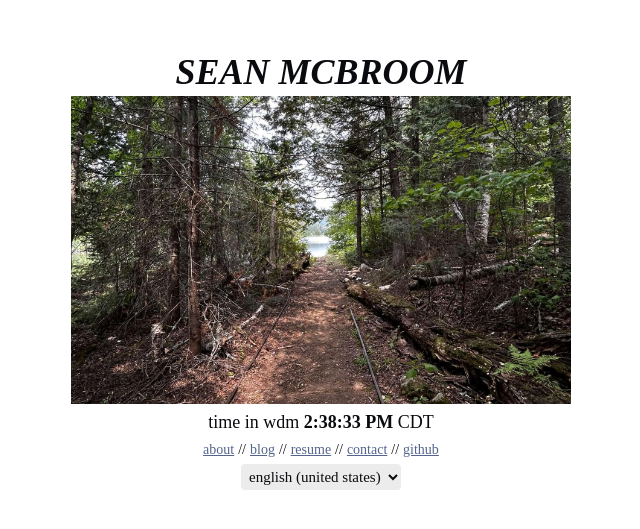
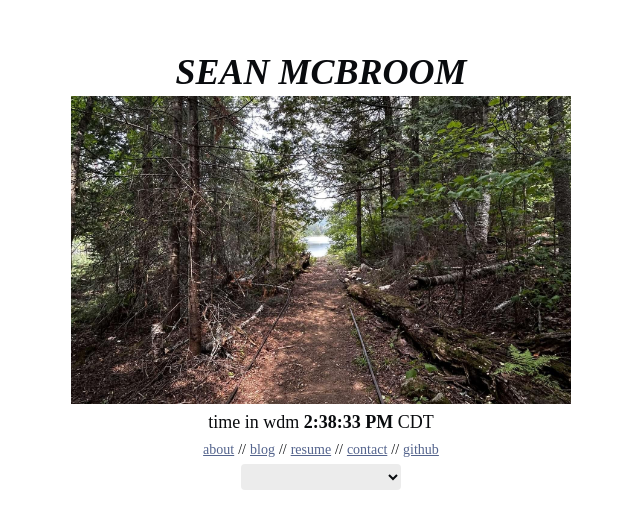
Before and after one commit to seanmcbroom/webpage, a Vue app in the folder frontend/: page / in a window 1280 px wide. Shown: the part 129-658 px from the top of the page, without its empty margins (319-959 px from the left). Built offline with nearby package versions, Linux system fonts and the light colour scheme.

Commit message:
fix: lang selector accessibility fixes

```diff
--- a/frontend/src/components/Selectors/LanguageSelector/LanguageSelector.vue
+++ b/frontend/src/components/Selectors/LanguageSelector/LanguageSelector.vue
@@ -1,23 +1,23 @@
 <template>
+  <label id="language-desc" for="language" class="sr-only"
+    >Select Language</label
+  >
   <select
     id="language"
+    aria-labelledby="language-desc"
+    v-model="clientSettings.locale"
     @change="
-      (event) => {
+      (event: Event) => {
         const target = event.target as HTMLSelectElement;
-        const selectedLocaleValue = target.selectedOptions[0].dataset.locale;
-
-        if (selectedLocaleValue) {
-          clientSettings.locale = selectedLocaleValue;
-        }
+        const selectedLocale = target.value;
+        clientSettings.locale = selectedLocale;
       }
     "
   >
     <option
       v-for="(item, index) in i18n.availableLocales"
       :key="index"
-      :aria-label="getLocaleNativeName(item)"
-      :selected="item === clientSettings.locale"
-      :data-locale="item"
+      :value="item"
     >
       {{ getLocaleNativeName(item) }}
     </option>
```
